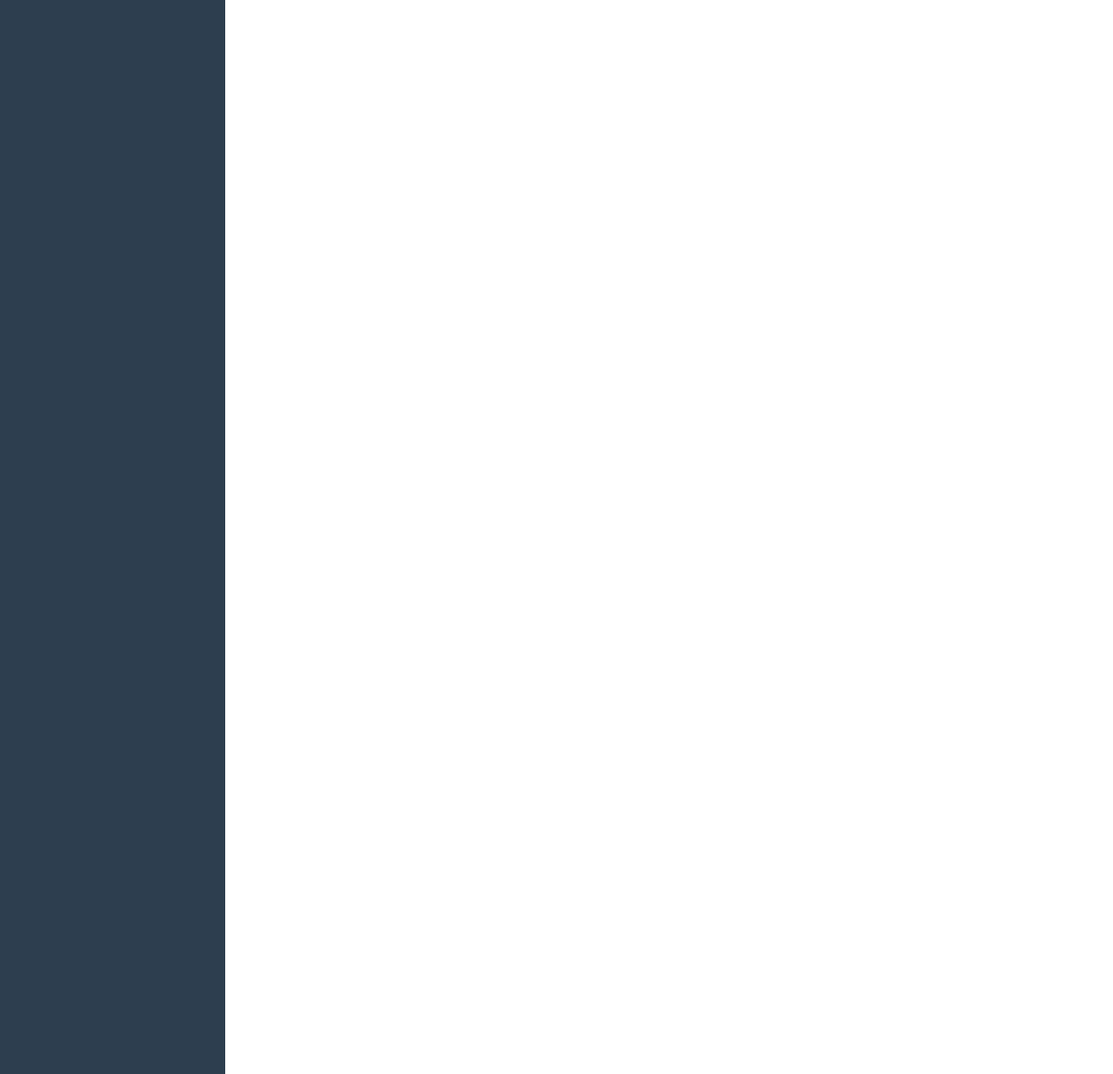
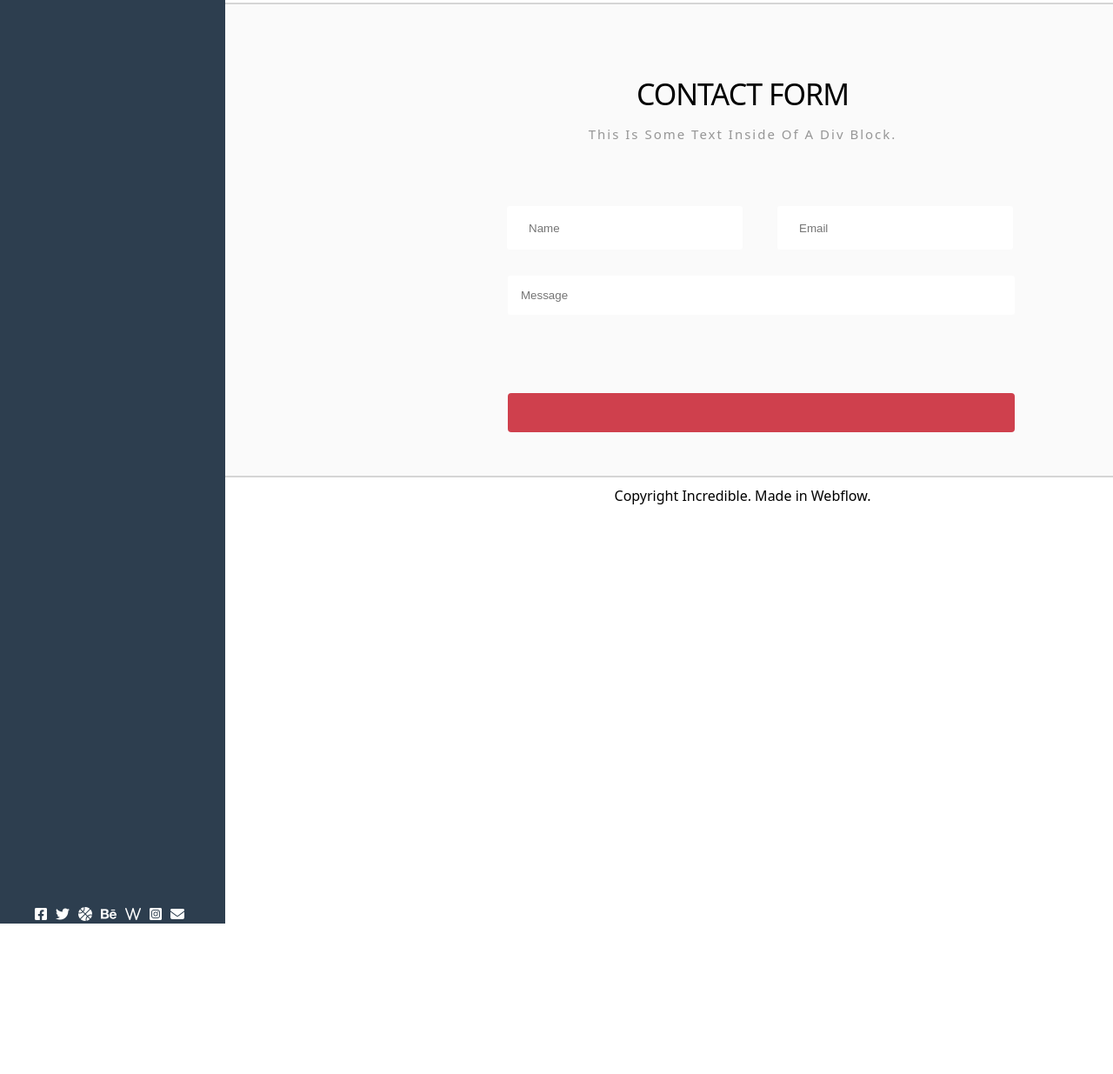
Before and after one commit to shukrulloh08/INCREDIBLE, a plain HTML site: page index.html in a window 1280 px wide. Shown: the part 1565-2800 px from the top of the page at 87% size. After the commit the page ends 2627 px from the top, so only its background shows below. Drawn offline with Linux system fonts and the light colour scheme.

Commit message:
fardxcad

```diff
--- a/index.html
+++ b/index.html
@@ -16,6 +16,44 @@
             <p>About</p>
             <p>Gallery</p>
             <p>Contact</p>
+            <ul class="icons">
+                <li class="icon">
+                    <a href="https://www.facebook.com">
+                        <i class="fa-brands fa-square-facebook iconw" style="color: #ffffff;"></i>
+                    </a>
+
+                </li>
+                <li class="icon">
+                    <a href="https://www.twitter.com">
+                        <i class="fa-brands fa-twitter iconw" style="color: #ffffff;"></i>
+                    </a>
+                </li>
+                <li class="icon">
+                    <a href="https://www.basketball.com">
+                        <i class="fa-solid fa-basketball iconw" style="color: #ffffff;"></i>
+                    </a>
+                </li>
+                <li class="icon">
+                    <a href="https://www.behance.com">
+                        <i class="fa-brands fa-behance iconw" style="color: #ffffff;"></i>
+                    </a>
+                </li>
+                <li class="icon">
+                    <a href="https://www.#.com">
+                        <i class="fa-regular fa-w iconw" style="color: #ffffff;"></i>
+                    </a>
+                </li>
+                <li class="icon">
+                    <a href="https://www.instagram.com">
+                        <i class="fa-brands fa-square-instagram iconw" style="color: #ffffff;"></i>
+                    </a>
+                </li>
+                <li class="icon">
+                    <a href="https://www.envelope.com">
+                        <i class="fa-solid fa-envelope iconw" style="color: #ffffff;"></i>
+                    </a>
+                </li>
+            </ul>
         </div>
         <div class="right">
             <div class="div-img">
@@ -82,39 +120,56 @@
                 <ul class="photo-all">
                     <li class="photo-img">
                         <img src="./img/IMAGE (1).png" alt="">
-                        <i class="fa-brands fa-instagram" style="color: #ffffff;"></i>
+                        <i class="fa-brands fa-instagram all" style="color: #ffffff;"></i>
                     </li>
                     <li class="photo-img">
                         <img src="./img/IMAGE (2).png" alt="">
-                        <i class="fa-brands fa-twitter" style="color: #ffffff;"></i>
+                        <i class="fa-brands fa-twitter all" style="color: #ffffff;"></i>
                     </li>
                     <li class="photo-img">
                         <img src="./img/IMAGE (3).png" alt="">
-                        <i class="fa-brands fa-tiktok" style="color: #ffffff;"></i>
+                        <i class="fa-brands fa-tiktok all" style="color: #ffffff;"></i>
                     </li>
                     <li class="photo-img">
                         <img src="./img/IMAGE (4).png" alt="">
-                        <i class="fa-brands fa-github" style="color: #ffffff;"></i>
+                        <i class="fa-brands fa-github all" style="color: #ffffff;"></i>
                     </li>
                     <li class="photo-img">
                         <img src="./img/IMAGE (5).png" alt="">
-                        <i class="fa-brands fa-facebook" style="color: #ffffff;"></i>
+                        <i class="fa-brands fa-facebook all" style="color: #ffffff;"></i>
                     </li>
                     <li class="photo-img">
                         <img src="./img/IMAGE (6).png" alt="">
-                        <i class="fa-brands fa-figma" style="color: #292929;"></i>
+                        <i class="fa-brands fa-figma all" style="color: #292929;"></i>
                     </li>
                     <li class="photo-img">
                         <img src="./img/IMAGE (7).png" alt="">
-                        <i class="fa-brands fa-telegram" style="color: #ffffff;"></i>
+                        <i class="fa-brands fa-telegram all" style="color: #ffffff;"></i>
                     </li>
                     <li class="photo-img">
                         <img src="./img/IMAGE (8).png" alt="">
-                        <i class="fa-brands fa-youtube" style="color: #ffffff;"></i>
+                        <i class="fa-brands fa-youtube all" style="color: #ffffff;"></i>
                     </li>
                 </ul>
             </div>
 
+            <div class="white-all">
+                <p class="section-text" >Contact Form</p>
+                <p class="section-text">This is some text inside of a div block.</p>
+                <div class="white-input-all">
+                    <div class="white-input">
+                        <input type="text" placeholder="Name">
+                    </div>
+                    <div class="white-input">
+                        <input type="email" placeholder="Email">
+                    </div>
+                </div>
+                <div class="white-big">
+                    <input type="text"  placeholder="Message">
+                </div>
+                <div class="div-reda"></div>
+            </div>
+            <p class="poka">Copyright Incredible. Made in Webflow.</p>
         </div>
     </section>
 </body>
--- a/style.css
+++ b/style.css
@@ -33,11 +33,11 @@ body{
 }
 
 .left{
-    height: 2800px;
+    /* height: 100%; */
     text-align: center;
     padding-top: 150px;
     background: #2D3E4F;
-    width: 300px;
+    width: 100%;
 }
 
 .div-img {
@@ -256,9 +256,10 @@ body{
 .photo-img{
     margin-bottom: 15px;
     position: relative;
+
 }
 
-.fa-brands{
+.all{
     width: 215px;
     height: 215px;
     padding-top: 55px;
@@ -271,6 +272,70 @@ body{
     transition: .5s;
 }
 
-.fa-brands:hover{
+.all:hover{
     opacity: 100%;
+    cursor: pointer;
 }
+
+
+.white-all{
+    width: 100%;
+    padding-top: 25px;
+    margin-top: 60px;
+    background: #FAFAFA;
+    border-bottom: 2px solid rgba(83, 82, 82, 0.219);
+    border-top: 2px solid rgba(83, 82, 82, 0.219);
+}
+
+.white-input-all{
+    display: flex;
+    justify-content: center;
+}
+
+.white-input input{
+    height: 45px;
+    width: 271px;
+    outline: none;
+    border: none;
+    margin-left: 40px;
+    padding: 25px;
+    border-radius: 3px;
+    margin-bottom: 30px;
+}
+
+.white-big input{
+    padding-bottom: 110px;
+    width: 583px;
+    border-radius: 3px;
+    outline: none;
+    border: none;
+    padding: 15px;
+    margin-bottom: 50px;
+    margin-left: 325px;
+}
+
+.icons{
+    display: flex;
+    margin-left: 30px;
+    margin-top: 2200px;
+}
+
+.icon{
+    margin-left: 10px;
+}
+
+.div-reda{
+    height: 45px;
+    width: 583px;
+    background: #CF404D;
+    border-radius: 4px;
+    margin-left:325px;
+    margin-bottom: 50px;
+    margin-top: 40px;
+}
+
+.poka{
+    text-align: center;
+    margin-top: 10px;
+    margin-bottom: 20px;
+}
```
